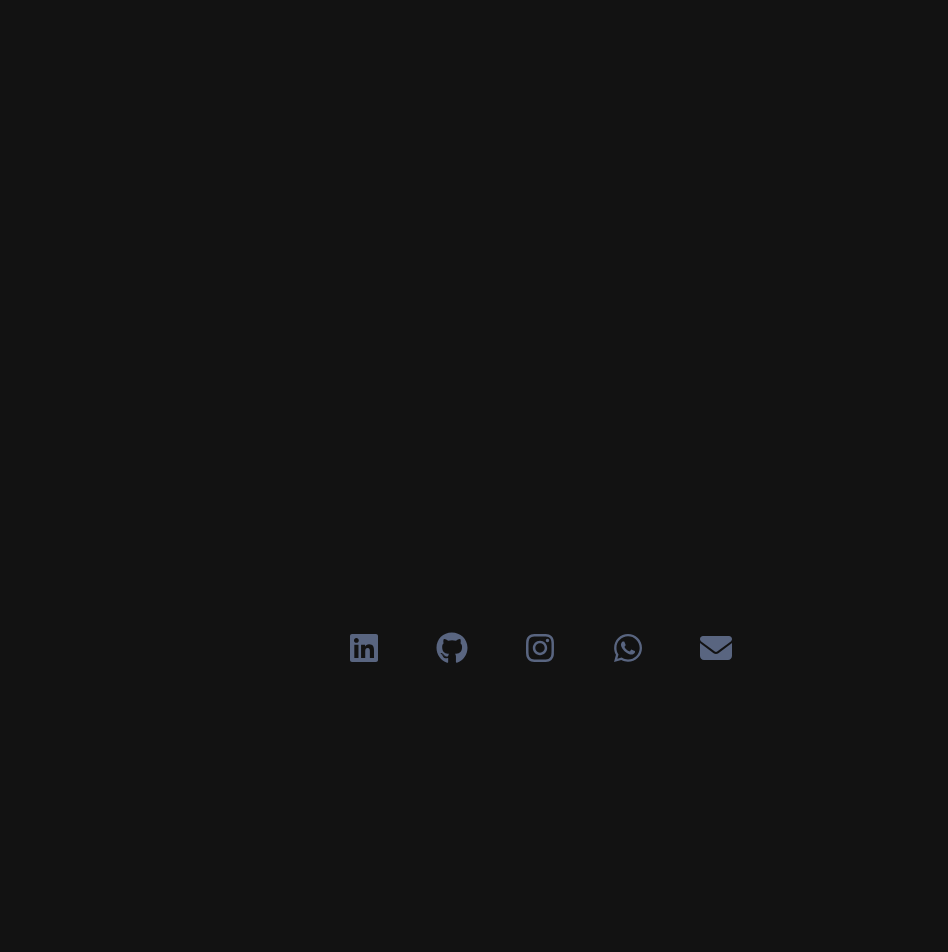
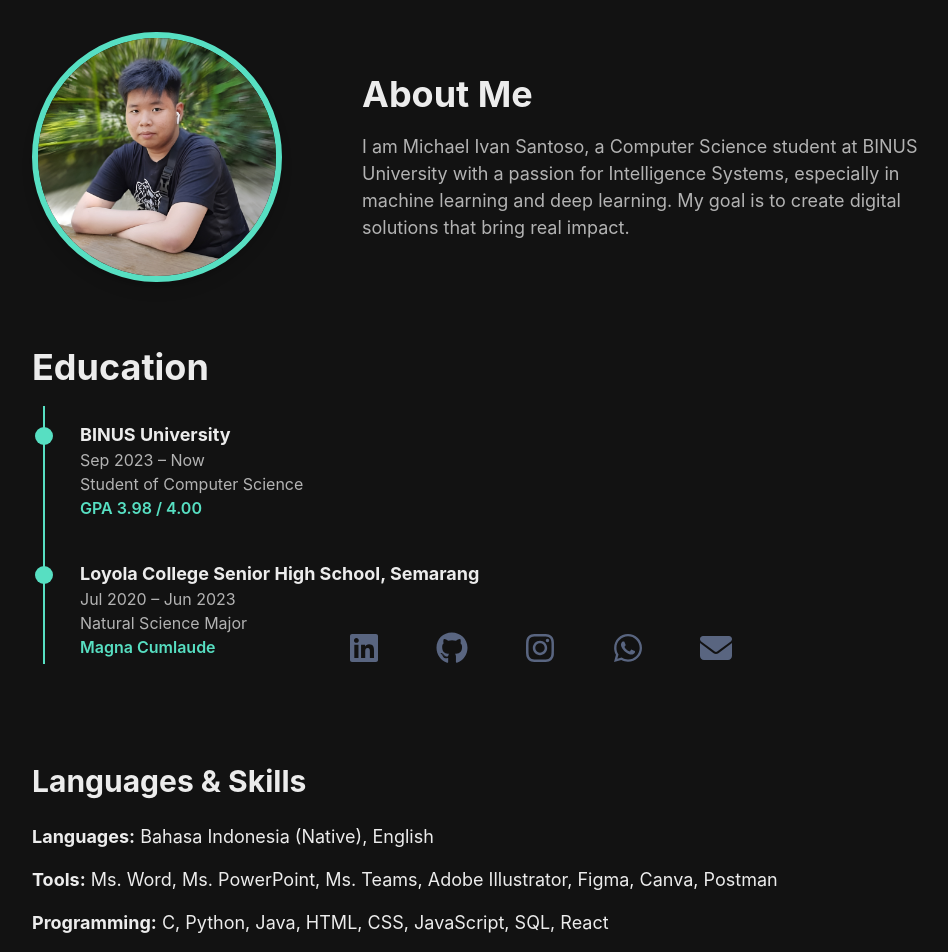
Before and after one commit to Mis-291205/portofolio, a React (Vite) app: page /about in a window 1280 px wide. Shown: the part 120-1072 px from the top of the page, without its empty margins (100-1048 px from the left). Before the commit the page ends 800 px from the top, so only its background shows below. Built offline with nearby package versions, Linux system fonts and the light colour scheme.

Commit message:
about me

```diff
--- a/src/components/Footer.tsx
+++ b/src/components/Footer.tsx
@@ -31,7 +31,7 @@ const Footer = () => {
           variant="ghost"
           color={iconColor}
           fontSize={{ base: "26px", md: "32px" }}
-          _hover={{ color: "#0077B5" }} // LinkedIn biru
+          _hover={{ color: "#0077B5" }}
         />
         <IconButton
           as="a"
@@ -42,7 +42,7 @@ const Footer = () => {
           variant="ghost"
           color={iconColor}
           fontSize={{ base: "26px", md: "32px" }}
-          _hover={{ color: "#404650" }} // GitHub hitam
+          _hover={{ color: "#404650" }}
         />
         <IconButton
           as="a"
@@ -53,7 +53,7 @@ const Footer = () => {
           variant="ghost"
           color={iconColor}
           fontSize={{ base: "26px", md: "32px" }}
-          _hover={{ color: "#C13584" }} // Instagram ungu/merah muda
+          _hover={{ color: "#C13584" }}
         />
         <IconButton
           as="a"
@@ -64,7 +64,7 @@ const Footer = () => {
           variant="ghost"
           color={iconColor}
           fontSize={{ base: "26px", md: "32px" }}
-          _hover={{ color: "#25D366" }} // WhatsApp hijau
+          _hover={{ color: "#25D366" }}
         />
         <IconButton
           as="a"
@@ -74,7 +74,7 @@ const Footer = () => {
           variant="ghost"
           color={iconColor}
           fontSize={{ base: "26px", md: "32px" }}
-          _hover={{ color: "#D44638" }} // Email merah
+          _hover={{ color: "#D44638" }}
         />
       </HStack>
     </Box>
--- a/src/pages/About.tsx
+++ b/src/pages/About.tsx
@@ -1,5 +1,189 @@
+import {
+  Box,
+  Flex,
+  Image,
+  Text,
+  Heading,
+  VStack,
+  useColorModeValue,
+} from "@chakra-ui/react";
+import { motion } from "framer-motion";
+import profilePic from "../assets/profile.webp";
+
+const MotionBox = motion(Box);
+const MotionFlex = motion(Flex);
+
 const About = () => {
-  return <div>About</div>;
+  const textColor = useColorModeValue("gray.700", "gray.300");
+  const accentColor = useColorModeValue("#00987a", "#57dfc2");
+
+  const items = [
+    {
+      title: "BINUS University",
+      period: "Sep 2023 – Now",
+      desc: "Student of Computer Science",
+      highlight: "GPA 3.98 / 4.00",
+    },
+    {
+      title: "Loyola College Senior High School, Semarang",
+      period: "Jul 2020 – Jun 2023",
+      desc: "Natural Science Major",
+      highlight: "Magna Cumlaude",
+    },
+  ];
+
+  return (
+    <Box px={{ base: 4, md: 12, lg: 28 }} py={{ base: 10, md: 16 }}>
+      <MotionFlex
+        direction={{ base: "column", md: "row" }}
+        align="center"
+        mb={16}
+        gap={10}
+        initial={{ opacity: 0, y: 30 }}
+        animate={{ opacity: 1, y: 0 }}
+        transition={{ duration: 0.7 }}
+      >
+        <MotionBox
+          borderRadius="full"
+          overflow="hidden"
+          boxSize={{ base: "200px", md: "250px" }}
+          border="6px solid"
+          borderColor={accentColor}
+          boxShadow="lg"
+          initial={{ opacity: 0, scale: 0.8 }}
+          animate={{ opacity: 1, scale: 1 }}
+          transition={{ duration: 0.8 }}
+        >
+          <Image
+            src={profilePic}
+            alt="Profile"
+            objectFit="cover"
+            w="100%"
+            h="100%"
+          />
+        </MotionBox>
+
+        <MotionBox
+          ml="40px"
+          initial={{ opacity: 0, x: 50 }}
+          animate={{ opacity: 1, x: 0 }}
+          transition={{ duration: 0.8, delay: 0.2 }}
+        >
+          <Heading as="h2" size="xl" mb={4}>
+            About Me
+          </Heading>
+          <Text color={textColor} fontSize="lg" maxW="600px">
+            I am Michael Ivan Santoso, a Computer Science student at BINUS
+            University with a passion for Intelligence Systems, especially in
+            machine learning and deep learning. My goal is to create digital
+            solutions that bring real impact.
+          </Text>
+        </MotionBox>
+      </MotionFlex>
+
+      {/* Education */}
+      <Box mb={16}>
+        <Heading as="h3" size={{ base: "lg", md: "xl" }} mb={8}>
+          Education
+        </Heading>
+
+        <VStack align="start" spacing={0} position="relative" pl={4}>
+          <Box
+            position="absolute"
+            top={{ base: "-15px", md: "-15px" }}
+            bottom={{ base: "35px", md: "35px" }}
+            left={{ base: "8px", md: "11px" }}
+            w="2px"
+            bg={accentColor}
+          />
+
+          {items.map((edu, idx) => (
+            <MotionFlex
+              key={idx}
+              mb={10}
+              w="full"
+              align="flex-start"
+              position="relative"
+              initial={{ opacity: 0, y: 40 }}
+              animate={{ opacity: 1, y: 0 }}
+              transition={{ duration: 0.6, delay: idx * 0.3 }}
+            >
+              <Box
+                position="absolute"
+                left={{ base: "-14px", md: "-13px" }}
+                top={{ base: "6px", md: "6px" }}
+                w={{ base: "14px", md: "18px" }}
+                h={{ base: "14px", md: "18px" }}
+                bg={accentColor}
+                borderRadius="full"
+                zIndex={1}
+              />
+
+              <Box pl={8}>
+                <Text fontWeight="bold" fontSize={{ base: "md", md: "lg" }}>
+                  {edu.title}
+                </Text>
+                <Text fontSize={{ base: "sm", md: "md" }} color={textColor}>
+                  {edu.period}
+                </Text>
+                <Text fontSize={{ base: "sm", md: "md" }} color={textColor}>
+                  {edu.desc}
+                </Text>
+                <Text
+                  fontSize={{ base: "sm", md: "md" }}
+                  color={accentColor}
+                  fontWeight="semibold"
+                >
+                  {edu.highlight}
+                </Text>
+              </Box>
+            </MotionFlex>
+          ))}
+        </VStack>
+      </Box>
+
+      <MotionBox
+        mb={16}
+        initial={{ opacity: 0, y: 30 }}
+        animate={{ opacity: 1, y: 0 }}
+        transition={{ duration: 0.7, delay: 0.2 }}
+      >
+        <Heading as="h3" size="lg" mb={6}>
+          Languages & Skills
+        </Heading>
+        <VStack align="start" spacing={4} fontSize="lg">
+          <Text>
+            <b>Languages:</b> Bahasa Indonesia (Native), English
+          </Text>
+          <Text>
+            <b>Tools:</b> Ms. Word, Ms. PowerPoint, Ms. Teams, Adobe
+            Illustrator, Figma, Canva, Postman
+          </Text>
+          <Text>
+            <b>Programming:</b> C, Python, Java, HTML, CSS, JavaScript, SQL,
+            React
+          </Text>
+          <Text>
+            <b>Passionate in:</b> Machine Learning and Deep Learning
+          </Text>
+        </VStack>
+      </MotionBox>
+
+      <MotionBox
+        initial={{ opacity: 0, y: 20 }}
+        animate={{ opacity: 1, y: 0 }}
+        transition={{ duration: 0.8 }}
+      >
+        <Heading as="h3" size="lg" mb={6}>
+          Personal Interest
+        </Heading>
+        <Text fontSize="lg" color={textColor}>
+          Outside of coding, I enjoy playing games and immersing myself in
+          music, it helps me stay happy and have a good mood.
+        </Text>
+      </MotionBox>
+    </Box>
+  );
 };
 
 export default About;
--- a/src/pages/Home.tsx
+++ b/src/pages/Home.tsx
@@ -2,11 +2,9 @@ import { Text, VStack, useColorModeValue } from "@chakra-ui/react";
 import { Link as RouterLink } from "react-router-dom";
 import { motion } from "framer-motion";
 
-// bungkus Chakra UI component dengan motion
 const MotionText = motion(Text);
 
 const Home = () => {
-  // warna adaptif
   const introColor = useColorModeValue("#00987a", "#57dfc2");
   const nameColor = useColorModeValue("#1a202c", "#cedaf2");
   const taglineColor = useColorModeValue("#2d3748", "#596580");
@@ -20,7 +18,6 @@ const Home = () => {
       ml={{ base: 5, md: 10, lg: 20, xl: 28, "2xl": 32 }}
       mt={{ base: 5, md: 10 }}
     >
-      {/* Intro */}
       <MotionText
         fontSize={{ base: "xl", md: "2xl", xl: "3xl" }}
         color={introColor}
@@ -31,7 +28,6 @@ const Home = () => {
         Hi, my name is
       </MotionText>
 
-      {/* Nama */}
       <MotionText
         fontSize={{
           base: "3xl",
@@ -49,7 +45,6 @@ const Home = () => {
         Michael Ivan Santoso.
       </MotionText>
 
-      {/* Tagline */}
       <MotionText
         fontSize={{
           base: "2xl",
@@ -67,7 +62,6 @@ const Home = () => {
         I transform data into intelligence.
       </MotionText>
 
-      {/* Deskripsi */}
       <MotionText
         fontSize={{ base: "sm", md: "md", xl: "lg" }}
         color={descColor}
--- a/src/pages/Projects.tsx
+++ b/src/pages/Projects.tsx
@@ -63,7 +63,7 @@ const projects = [
 
 const Projects = () => {
   const boxBorder = useColorModeValue("#00987a", "#57dfc2");
-  const projectColor = useColorModeValue("#2d3748", "#596580");
+  const projectColor = useColorModeValue("#2d3748", "#c9caceff");
   const descColor = useColorModeValue("#4a5568", "gray.400");
   const linkColor = useColorModeValue("#00987a", "teal.400");
   const linkHover = useColorModeValue("#007f66", "teal.600");
```
Also changed, not shown: src/assets/SVG/Asset 1.svg (deleted).
